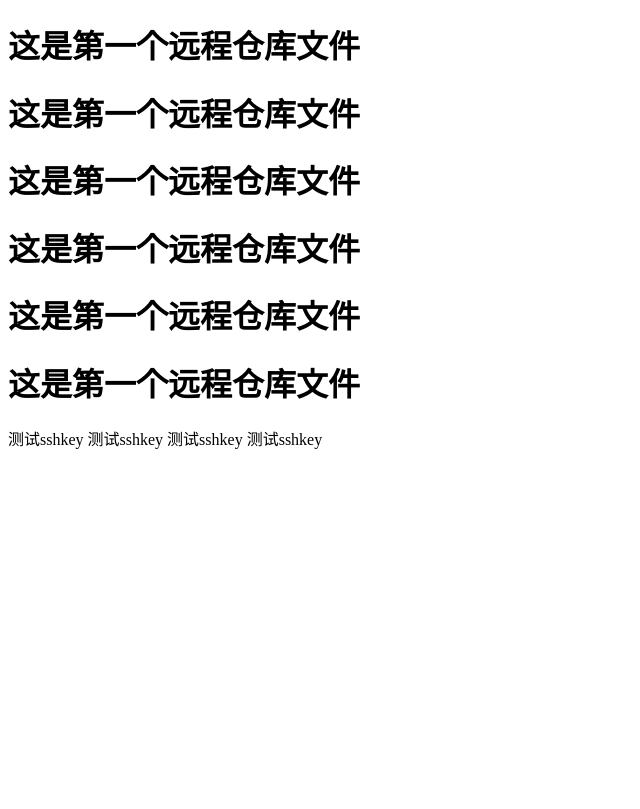
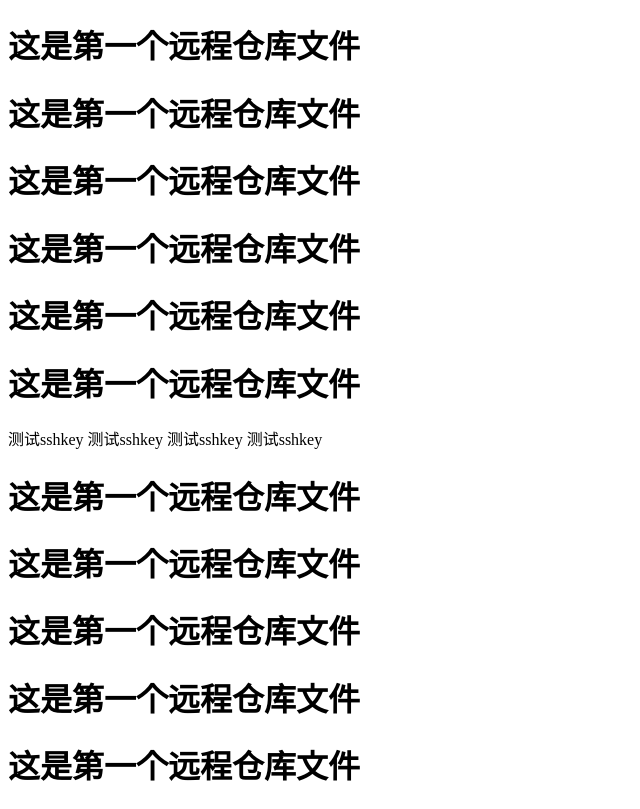
Before and after one commit to suliangyan/git-demo, a plain HTML site: page index.html in a window 1280 px wide. Shown: the whole page, without its empty margins (0-640 px from the left). Drawn offline with Linux system fonts and the light colour scheme.

Commit message:
第三次免密登录

```diff
--- a/index.html
+++ b/index.html
@@ -16,5 +16,10 @@
     测试sshkey
     测试sshkey
     测试sshkey
+    <h1>这是第一个远程仓库文件</h1>
+    <h1>这是第一个远程仓库文件</h1>
+    <h1>这是第一个远程仓库文件</h1>
+    <h1>这是第一个远程仓库文件</h1>
+    <h1>这是第一个远程仓库文件</h1>
 </body>
 </html>
```
